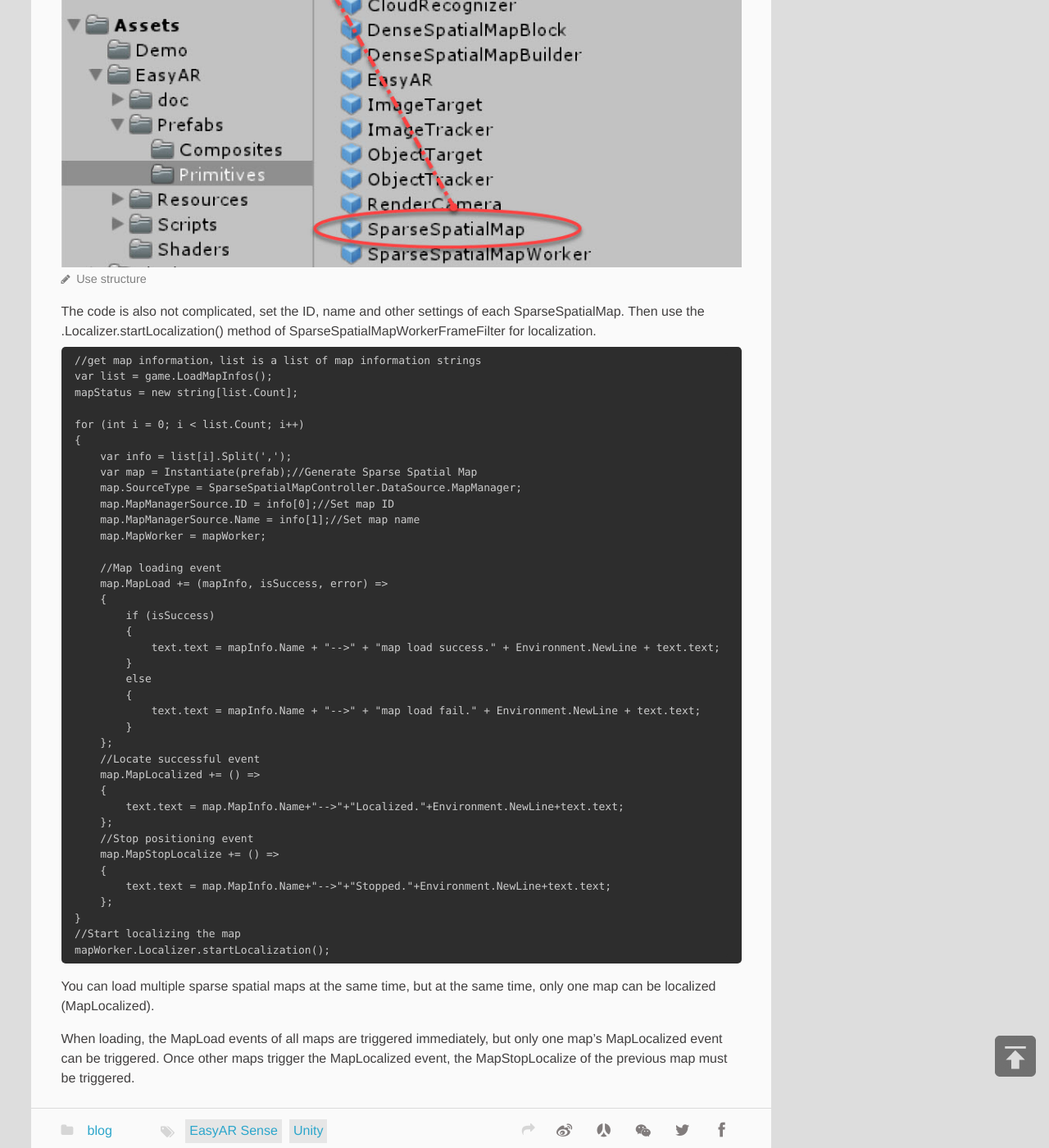
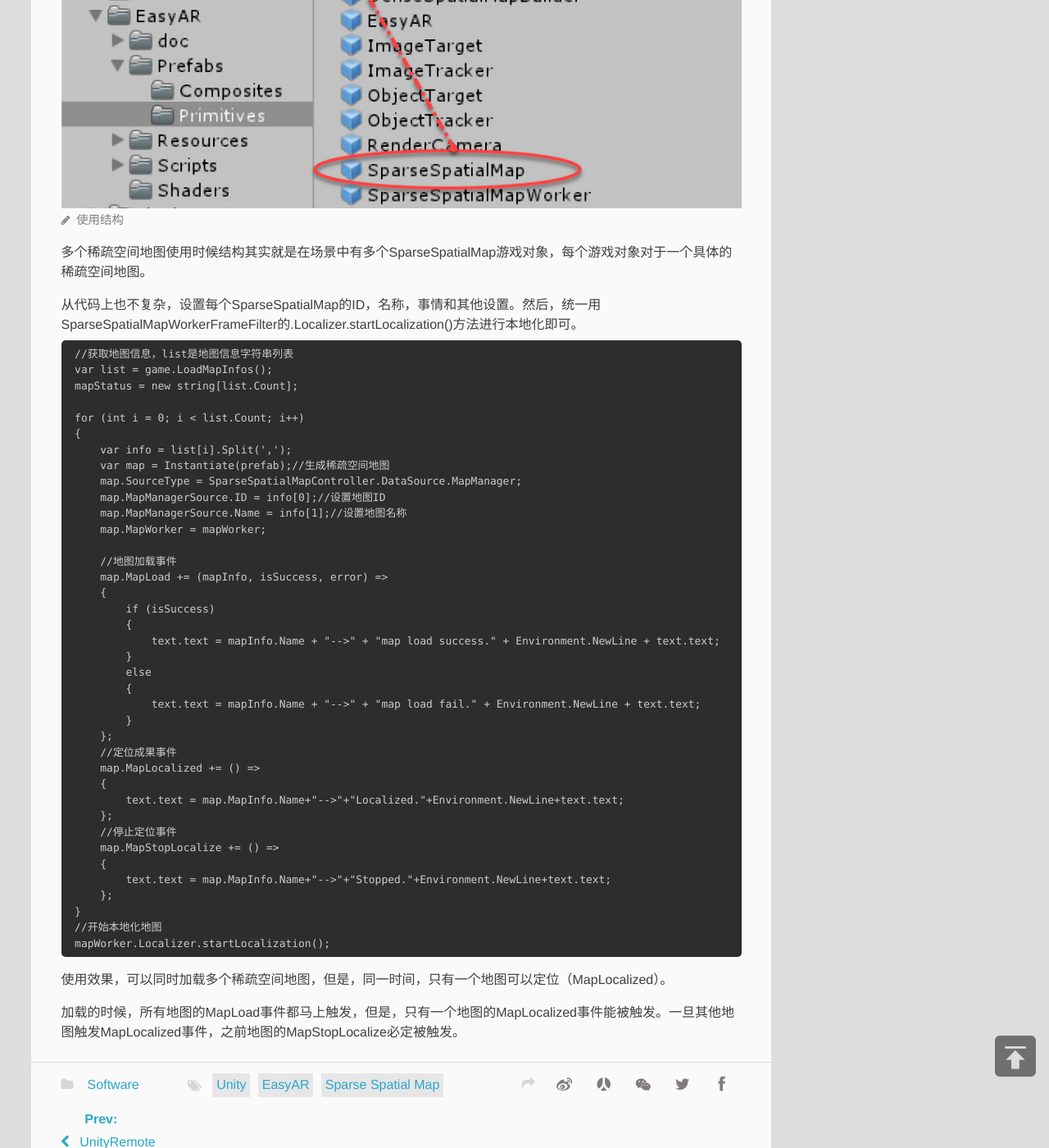
Before and after one commit to wuyt/wuyt.github.io, a Jekyll site: the page built from _posts/2020-06-29-Multiple-Sparse-Spatial-Maps.md, in a window 1280 px wide and 1400 px high, scrolled down 1040 px. Shown: the whole window at 82% size. Built offline with Jekyll 4.4.1, drawn with Linux system fonts in a browser that asks for light colours; some of the changed text lies outside the part shown.

Commit message:
Revert "添加内容尝试"
This reverts commit 89fff0ddb39be55d84609f8f90f9219793729d3b.

````diff
--- a/_posts/2020-06-29-Multiple-Sparse-Spatial-Maps.md
+++ b/_posts/2020-06-29-Multiple-Sparse-Spatial-Maps.md
@@ -1,35 +1,37 @@
 ---
 layout: post
-title: EasyAR Sense 4.0 Sparse Spatial Map supports simultaneous loading of multiple maps
+title: EasyAR4多个稀疏空间地图的使用
 date: 2020-06-02 11:00:05 UTC+8
-tags: [EasyAR Sense, Unity]
-category: [blog]
+tags: [Unity,EasyAR,Sparse Spatial Map]
+category: [Software]
 description: Unity,EasyAR
 ---
 
-When multiple Sparse Spatial Map are used, the structure is actually that there are multiple Sparse Spatial Map game objects in the scene, and each game object corresponds to a specific sparse space map.
+EasyAR4的稀疏空间地图支持同时加载多个稀疏空间地图并使用。
 
 <!-- more -->
 
-![Use structure](/images/20200629-ssm-01.jpg)
+![使用结构](/images/20200629-ssm-01.jpg)
 
-The code is also not complicated, set the ID, name and other settings of each SparseSpatialMap. Then use the .Localizer.startLocalization() method of SparseSpatialMapWorkerFrameFilter for localization.
+多个稀疏空间地图使用时候结构其实就是在场景中有多个SparseSpatialMap游戏对象，每个游戏对象对于一个具体的稀疏空间地图。
+
+从代码上也不复杂，设置每个SparseSpatialMap的ID，名称，事情和其他设置。然后，统一用SparseSpatialMapWorkerFrameFilter的.Localizer.startLocalization()方法进行本地化即可。
 
 ```
-//get map information，list is a list of map information strings
+//获取地图信息，list是地图信息字符串列表
 var list = game.LoadMapInfos();
 mapStatus = new string[list.Count];
 
 for (int i = 0; i < list.Count; i++)
 {
     var info = list[i].Split(',');
-    var map = Instantiate(prefab);//Generate Sparse Spatial Map
+    var map = Instantiate(prefab);//生成稀疏空间地图
     map.SourceType = SparseSpatialMapController.DataSource.MapManager;
-    map.MapManagerSource.ID = info[0];//Set map ID
-    map.MapManagerSource.Name = info[1];//Set map name
+    map.MapManagerSource.ID = info[0];//设置地图ID
+    map.MapManagerSource.Name = info[1];//设置地图名称
     map.MapWorker = mapWorker;
 
-    //Map loading event
+    //地图加载事件
     map.MapLoad += (mapInfo, isSuccess, error) =>
     {
         if (isSuccess)
@@ -41,21 +43,21 @@ for (int i = 0; i < list.Count; i++)
             text.text = mapInfo.Name + "-->" + "map load fail." + Environment.NewLine + text.text;
         }
     };
-    //Locate successful event
+    //定位成果事件
     map.MapLocalized += () =>
     {
         text.text = map.MapInfo.Name+"-->"+"Localized."+Environment.NewLine+text.text;
     };
-    //Stop positioning event
+    //停止定位事件
     map.MapStopLocalize += () =>
     {
         text.text = map.MapInfo.Name+"-->"+"Stopped."+Environment.NewLine+text.text;
     };
 }
-//Start localizing the map
+//开始本地化地图
 mapWorker.Localizer.startLocalization();
 ```
 
-You can load multiple sparse spatial maps at the same time, but at the same time, only one map can be localized (MapLocalized).
+使用效果，可以同时加载多个稀疏空间地图，但是，同一时间，只有一个地图可以定位（MapLocalized）。
 
-When loading, the MapLoad events of all maps are triggered immediately, but only one map's MapLocalized event can be triggered. Once other maps trigger the MapLocalized event, the MapStopLocalize of the previous map must be triggered.
+加载的时候，所有地图的MapLoad事件都马上触发，但是，只有一个地图的MapLocalized事件能被触发。一旦其他地图触发MapLocalized事件，之前地图的MapStopLocalize必定被触发。
````
Also changed, not shown: _posts/2020-05-01-Unity3D2019-Android-Beginner-Advice.md (+2 -2 lines), _posts/2020-06-02-UnityRemote.md (+2 -2 lines), _posts/2020-07-07Unity-basic-tutorial-01.md (deleted, +0 -10 lines).
